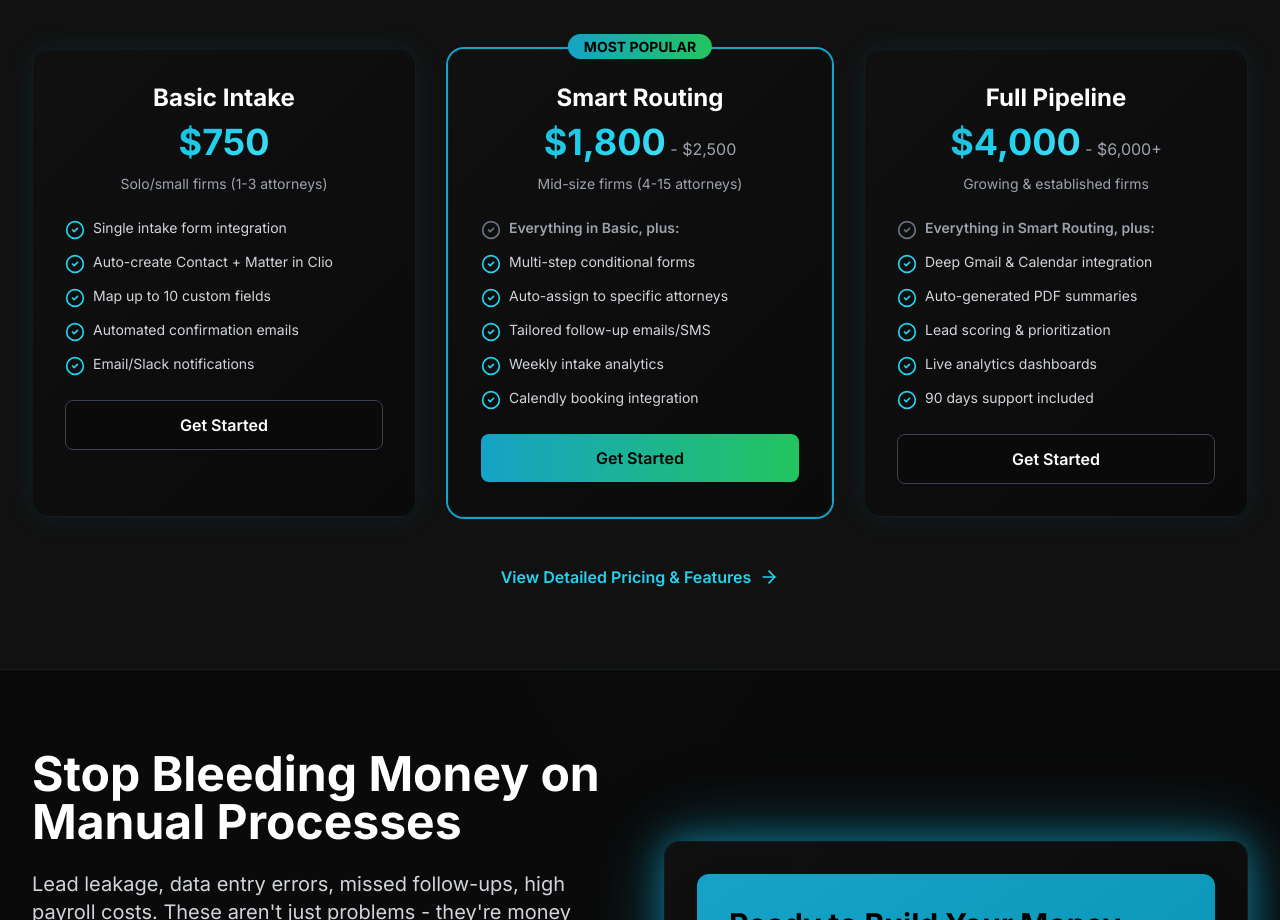
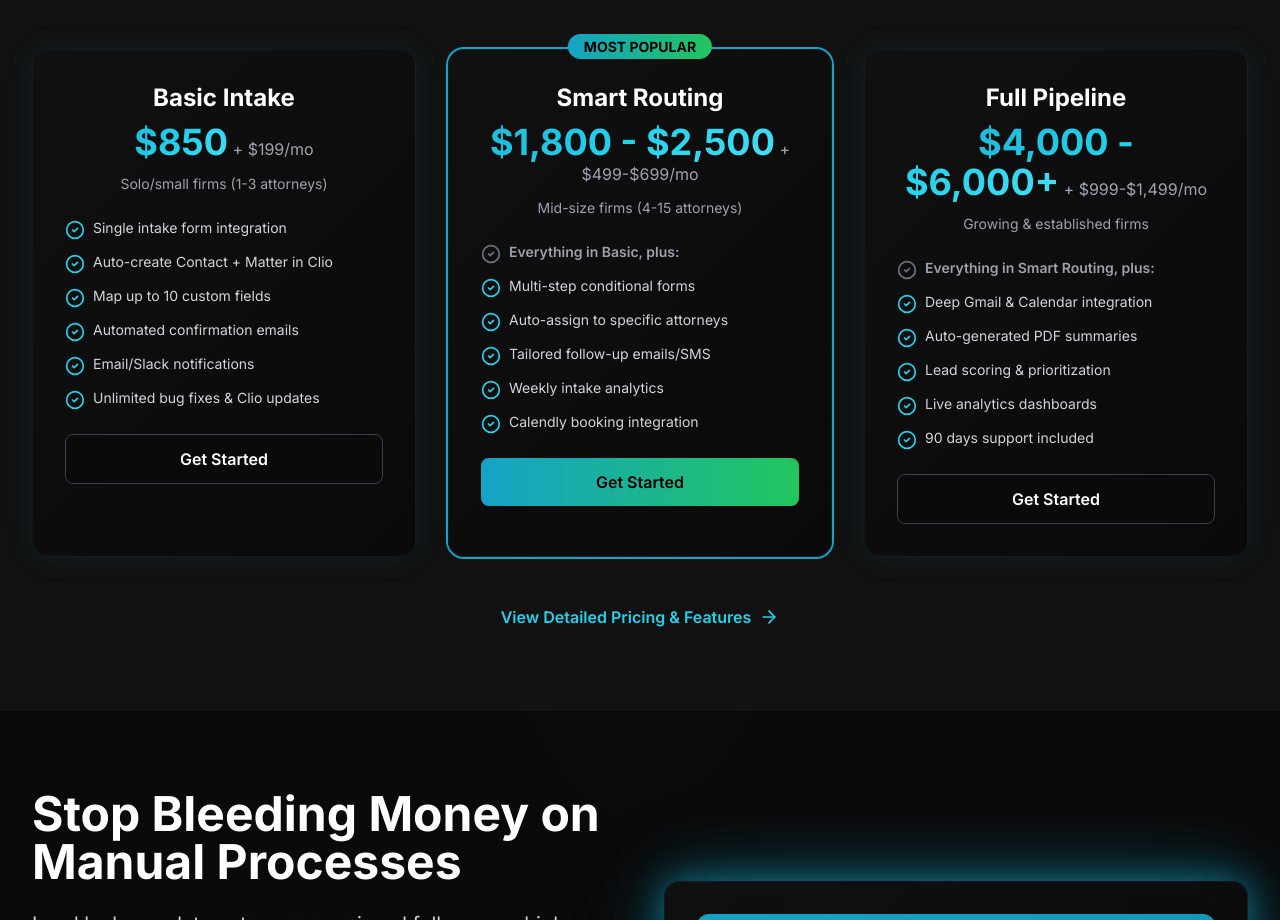
Before and after one commit to systemifyautomation/AI-Plaintiff-Intake, a React (Vite) app: page / in a window 1280 px wide. Shown: the part 2500-3420 px from the top of the page. Built offline with nearby package versions, Linux system fonts and the light colour scheme.

Commit message:
updated pricing (too expensive)

```diff
--- a/src/pages/HomePage.jsx
+++ b/src/pages/HomePage.jsx
@@ -381,21 +381,23 @@ export default function HomePage() {
               {[
                 {
                   name: 'Basic Intake',
-                  price: '$750',
+                  price: '$850',
+                  priceNote: '+ $199/mo',
                   ideal: 'Solo/small firms (1-3 attorneys)',
                   features: [
                     'Single intake form integration',
                     'Auto-create Contact + Matter in Clio',
                     'Map up to 10 custom fields',
                     'Automated confirmation emails',
-                    'Email/Slack notifications'
+                    'Email/Slack notifications',
+                    'Unlimited bug fixes & Clio updates'
                   ],
                   popular: false
                 },
                 {
                   name: 'Smart Routing',
-                  price: '$1,800',
-                  priceNote: '- $2,500',
+                  price: '$1,800 - $2,500',
+                  priceNote: '+ $499-$699/mo',
                   ideal: 'Mid-size firms (4-15 attorneys)',
                   features: [
                     'Everything in Basic, plus:',
@@ -409,8 +411,8 @@ export default function HomePage() {
                 },
                 {
                   name: 'Full Pipeline',
-                  price: '$4,000',
-                  priceNote: '- $6,000+',
+                  price: '$4,000 - $6,000+',
+                  priceNote: '+ $999-$1,499/mo',
                   ideal: 'Growing & established firms',
                   features: [
                     'Everything in Smart Routing, plus:',
--- a/src/pages/PricingPage.jsx
+++ b/src/pages/PricingPage.jsx
@@ -11,8 +11,9 @@ const pricingTiers = [
   {
     id: 'basic',
     name: 'Basic Intake Automation',
-    price: '$750',
+    price: '$850',
     period: 'one-time',
+    maintenance: '$199/mo - Unlimited bug fixes, Clio updates, basic support',
     icon: Zap,
     color: 'from-blue-500 to-cyan-500',
     description: 'Perfect for solo practitioners and small firms just getting started',
@@ -35,6 +36,7 @@ const pricingTiers = [
     price: '$1,800',
     priceRange: '$1,800 - $2,500',
     period: 'one-time',
+    maintenance: '$499 - $699/mo maintenance',
     icon: TrendingUp,
     color: 'from-primary-500 to-green-500',
     description: 'Intelligent routing and conditional logic for growing firms',
@@ -58,7 +60,7 @@ const pricingTiers = [
     price: '$4,000',
     priceRange: '$4,000 - $6,000+',
     period: 'one-time',
-    maintenance: '$300/mo maintenance (optional)',
+    maintenance: '$999 - $1,499/mo maintenance',
     icon: Rocket,
     color: 'from-purple-500 to-pink-500',
     description: 'Complete end-to-end automation with advanced integrations',
```
